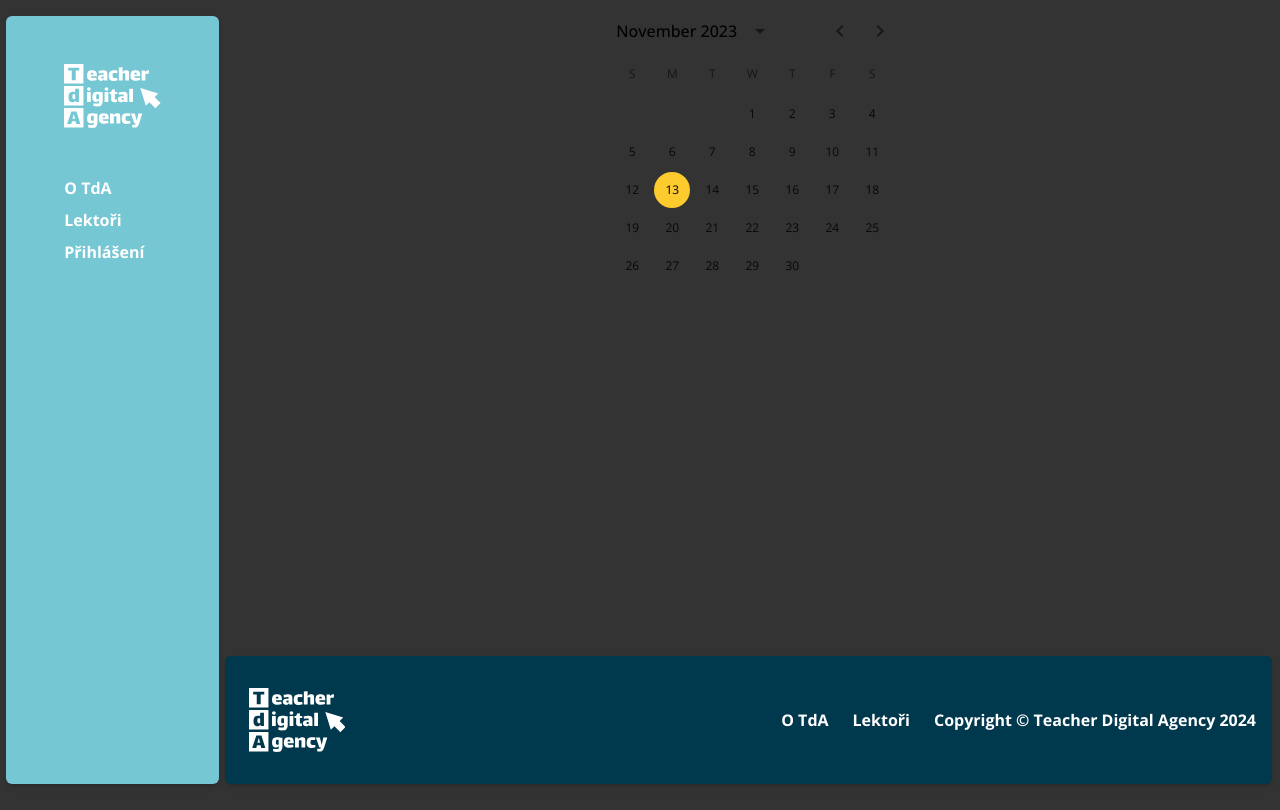
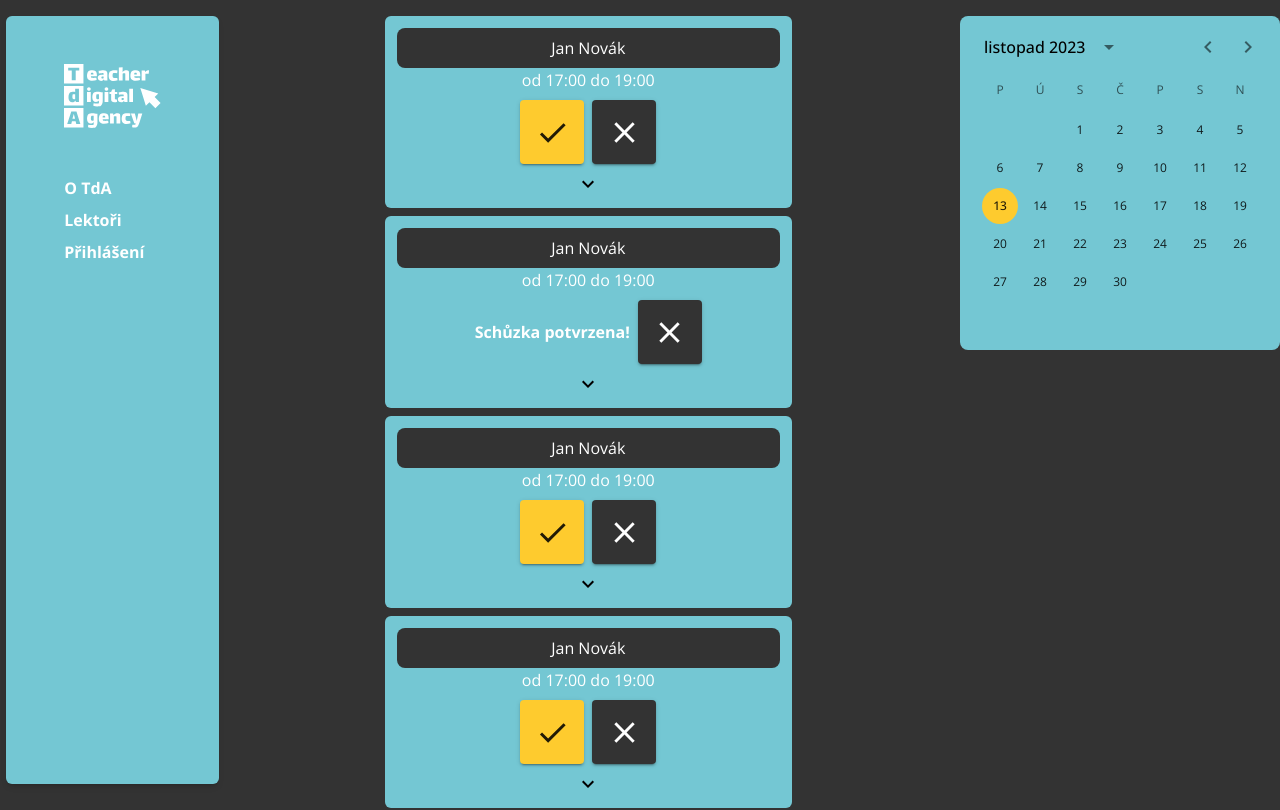
Before and after one commit to vojk/TdA24-Ghosts, a React (Create React App) app in the folder client/: page /admin in a window 1280 px wide. Shown: the top 810 px of the page. Built offline with nearby package versions, Linux system fonts and the light colour scheme.

Commit message:
Komponenta pro potvrzení rezervace
Nejsou data k použití a je potřeba přidat filtrování pomocí datumu.

Vyfiltrovaná data se budou mapovat do zmíněného komponentu.

```diff
--- a/client/src/components/LektorAdmin.jsx
+++ b/client/src/components/LektorAdmin.jsx
@@ -3,15 +3,28 @@ import { LocalizationProvider } from '@mui/x-date-pickers/LocalizationProvider';
 import { DateCalendar } from '@mui/x-date-pickers/DateCalendar';
 import { useState } from 'react';
 import dayjs from 'dayjs';
+import ReservedUser from './ReservedUser';
 
 
 export default function LektorAdmin() {
-    const [value, setValue] = useState(dayjs());
-    console.log(value.$D,value.$M,value.$y)
+    const [date, setDate] = useState(dayjs());
+    const tomorrow = dayjs().add(1, 'day');
+    console.log(date.$D, date.$M, date.$y)
 
     return (
-        <LocalizationProvider dateAdapter={AdapterDayjs}>
-            <DateCalendar value={value} onChange={(newValue) => setValue(newValue)} />
-        </LocalizationProvider>
+        <div className='mt-4 flex max-w-6xl m-auto flex-row md:flex-col-reverse justify-between gap-2 flex-wrap'>
+            <div className='flex items-center flex-col gap-2 flex-1'>
+                <ReservedUser accepted={false}/>
+                <ReservedUser accepted={true}/>
+                <ReservedUser/>
+                <ReservedUser/>
+                <ReservedUser/>
+                <ReservedUser/>
+                <ReservedUser/>
+            </div>
+            <LocalizationProvider dateAdapter={AdapterDayjs} adapterLocale="cs">
+                <DateCalendar maxDate={dayjs().add(12, 'month')} value={date} onChange={(newDate) => setDate(newDate)} className="bg-sky rounded-lg m-0" />
+            </LocalizationProvider>
+        </div>
     )
 }
--- /dev/null
+++ b/client/src/components/ReservedUser.jsx
@@ -0,0 +1,68 @@
+import { Button } from '@mui/material'
+import { useState } from 'react'
+import ExpandMoreIcon from '@mui/icons-material/ExpandMore';
+import FadeInView from './FadeInView';
+import dayjs from 'dayjs';
+import CheckIcon from '@mui/icons-material/Check';
+import CloseIcon from '@mui/icons-material/Close';
+
+export default function ReservedUser({ accepted }) {
+    //data budou dodána podle zvoleného datumu
+    const userData = {
+        date: '01-02-2024',
+        name: 'Jan',
+        surname: 'Novák',
+        email: 'example@example.com',
+        tel: '123 123 123',
+        min_time: '17:00',
+        max_time: '19:00',
+        tags: [{ 'name': 'Hudba', "uuid": "332e1d6d-f5cb-4e54-97a1-43aeb4b778de" }, { 'name': 'Jsem tag', "uuid": "52fd7f2b-45ef-427a-9087-d2f12f1f7fb4" }, { "name": "Hráč", "uuid": "712644db-89ac-46ef-ac99-783cfae35266" }]
+
+    }
+
+    const [isOpened, setIsOpened] = useState(false)
+
+    const toggleIsOpened = () => {
+        setIsOpened(current => !current)
+    }
+
+    return (
+
+        <>
+            <div className="bg-sky p-3 rounded-md flex flex-wrap flex-col max-w-xl">
+                <div className='flex w-full flex-wrap justify-between gap-2'>
+                    <div className='flex-1 min-w-full'>
+                        <div className='text-white bg-jet rounded-lg p-2 text-center'>{userData.name} {userData.surname}</div>
+                        <div className='text-white text-center'>od {userData.min_time} do {userData.max_time}</div>
+                    </div>
+                    <div className='flex flex-row gap-2  flex-wrap m-auto'>
+                        {accepted ? <p className='text-center m-auto font-bold text-white'>Schůzka potvrzena!</p> : <Button size="small" className='aspect-square' variant='contained' color="primary"><CheckIcon fontSize='large' /></Button>}
+                        <Button size="small" className='aspect-square' variant='contained' color="secondary"><CloseIcon fontSize='large' /></Button>
+                    </div>
+
+                </div>
+
+                <div className={'transition-all ease-in-out duration-300 [&>*]:text-white [&>div]:text-center overflow-hidden mt-2' + (isOpened ? ' max-h-[20rem]' : ' max-h-0 opacity-0')}>
+                    <div className='underline underline-offset-2'> <a href={'mailto:' + userData.email}>{userData.email}</a></div>
+                    <div className='underline underline-offset-2'> <a href={'tel:' + userData.tel}>{userData.tel}</a></div>
+                    <div className='flex gap-2 justify-center flex-wrap mt-2'>
+                        <span className=''> Student má zájem o:</span>
+                        {userData.tags.map((tag, index) => {
+                            return (
+                                <>
+                                    {<div key={tag.uuid} className='tag text-white font-bold bg-prussian overflow-hidden px-2 py-1 w-fit max-h-8 rounded-md'>
+                                        {tag.name}
+                                    </div>}
+                                </>
+                            )
+                        }
+                        )}
+                    </div>
+                </div>
+                <div className='w-full flex justify-center'>
+                    <ExpandMoreIcon onClick={toggleIsOpened} className={'cursor-pointer' + (isOpened ? ' rotate-180' : '')} />
+                </div>
+            </div>
+        </>
+    )
+}
```
